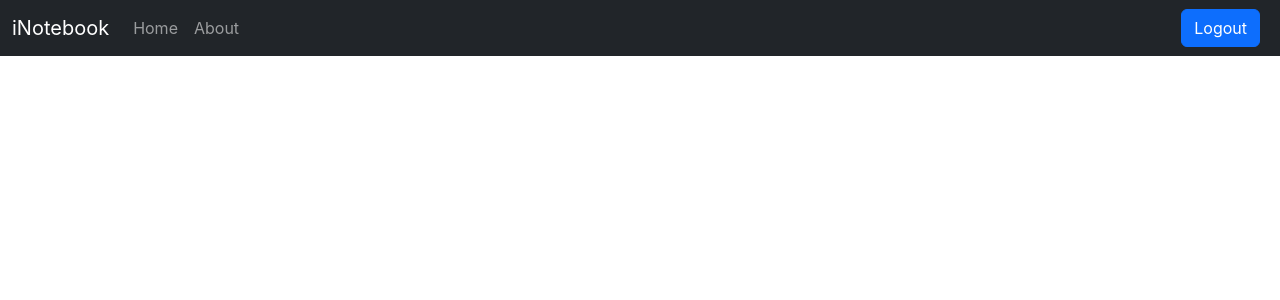
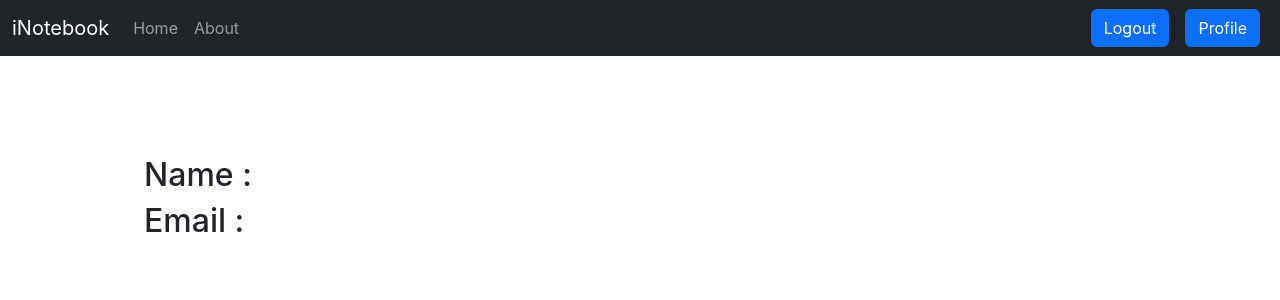
Before and after one commit to prayag1740/inotebook, a React (Create React App) app: page /profile in a window 1280 px wide. Shown: the top 300 px of the page. Built offline with nearby package versions, Linux system fonts and the light colour scheme; no server answers; sample sign-in values are in the browser's storage.

Commit message:
ADD : fetch user details

```diff
--- a/src/App.js
+++ b/src/App.js
@@ -16,12 +16,14 @@ import Login from './components/Login';
 import Signup from './components/Signup';
 import Alert from './components/Alert';
 import { useState } from 'react';
+import UserProfile from './components/UserProfile';
 
 
 
 function App() {
 
   const [alert, setAlert] = useState(null);
+  const [userProfile, setUserProfile] = useState({'name' : '' , 'email' : ''});
 
   const showAlert = (message, type) => {
     setAlert({
@@ -38,7 +40,7 @@ function App() {
     <>
     <NoteState>
     <Router>
-    <Navbar />
+    <Navbar setUserProfile={setUserProfile} />
     <Alert alert={alert}></Alert>
     <div className='container'>
     <Routes>
@@ -46,6 +48,7 @@ function App() {
       <Route exact path="/about" element={<About />} />
       <Route exact path="/login" element={<Login showAlert={showAlert} />} />
       <Route exact path="/signup" element={<Signup showAlert={showAlert} />} />
+      <Route exact path="/profile" element={<UserProfile userProfile={userProfile} setUserProfile={setUserProfile} />} />
     </Routes>
     </div>
     </Router>
--- a/src/components/Navbar.js
+++ b/src/components/Navbar.js
@@ -1,7 +1,7 @@
 import React from 'react'
 import {Link, useLocation, useNavigate} from 'react-router-dom'
 
-export default function Navbar() {
+export default function Navbar(props) {
 
   let location = useLocation();
   let history = useNavigate() ;
@@ -14,7 +14,6 @@ export default function Navbar() {
     localStorage.removeItem('token');
     history("/login");
   }
-
   return (
     <nav className="navbar navbar-expand-lg navbar-dark bg-dark">
   <div className="container-fluid">
@@ -35,7 +34,10 @@ export default function Navbar() {
         <form className="d-flex" role="search">
         <Link className="btn btn-primary mx-2" to="/login" role="button">Login</Link>
         <Link className="btn btn-primary mx-2" to="/signup" role="button">Signup</Link>
-      </form> : <Link className="btn btn-primary mx-2" to="/login" role="button" onClick={handleLogout}>Logout</Link>
+      </form> :  <form className="d-flex" role="search">
+      <Link className="btn btn-primary mx-2" to="/login" role="button" onClick={handleLogout}>Logout</Link>
+      <Link className="btn btn-primary mx-2" to="/profile" role="button">Profile</Link>
+        </form>
       }
 
     </div>
--- /dev/null
+++ b/src/components/UserProfile.js
@@ -0,0 +1,30 @@
+import React, { useEffect } from 'react'
+
+function UserProfile(props) {
+
+    const fetchUserDetails  = async () => {
+      const  url = 'http://127.0.0.1:7789/api/auth/getUser'
+        const response = await fetch(url, {
+            method: 'POST',
+            headers: {
+            'Content-Type': 'application/json',
+            'auth_token' : localStorage.getItem('token')
+            },
+        });
+        const json = await response.json();
+        console.log(json);
+        props.setUserProfile({'name' : json.user.name , 'email' : json.user.email})
+    }
+
+useEffect(() => {
+    fetchUserDetails()
+}, []) ;
+  return (
+    <div className='container' style={{marginTop: "100px", marginLeft: "50px"}}>
+        <h2>Name : {props.userProfile.name}</h2>
+        <h2>Email : {props.userProfile.email}</h2>
+    </div>
+  )
+}
+
+export default UserProfile
```
